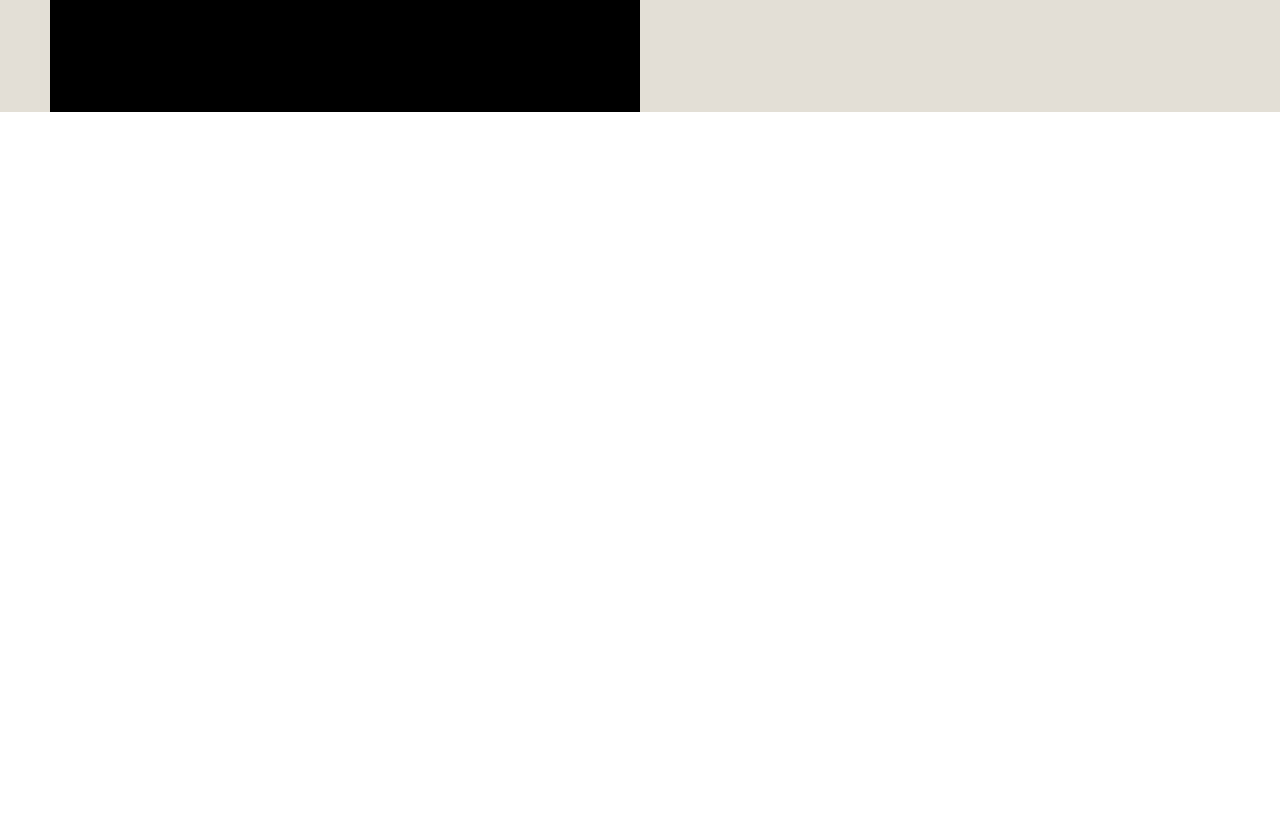
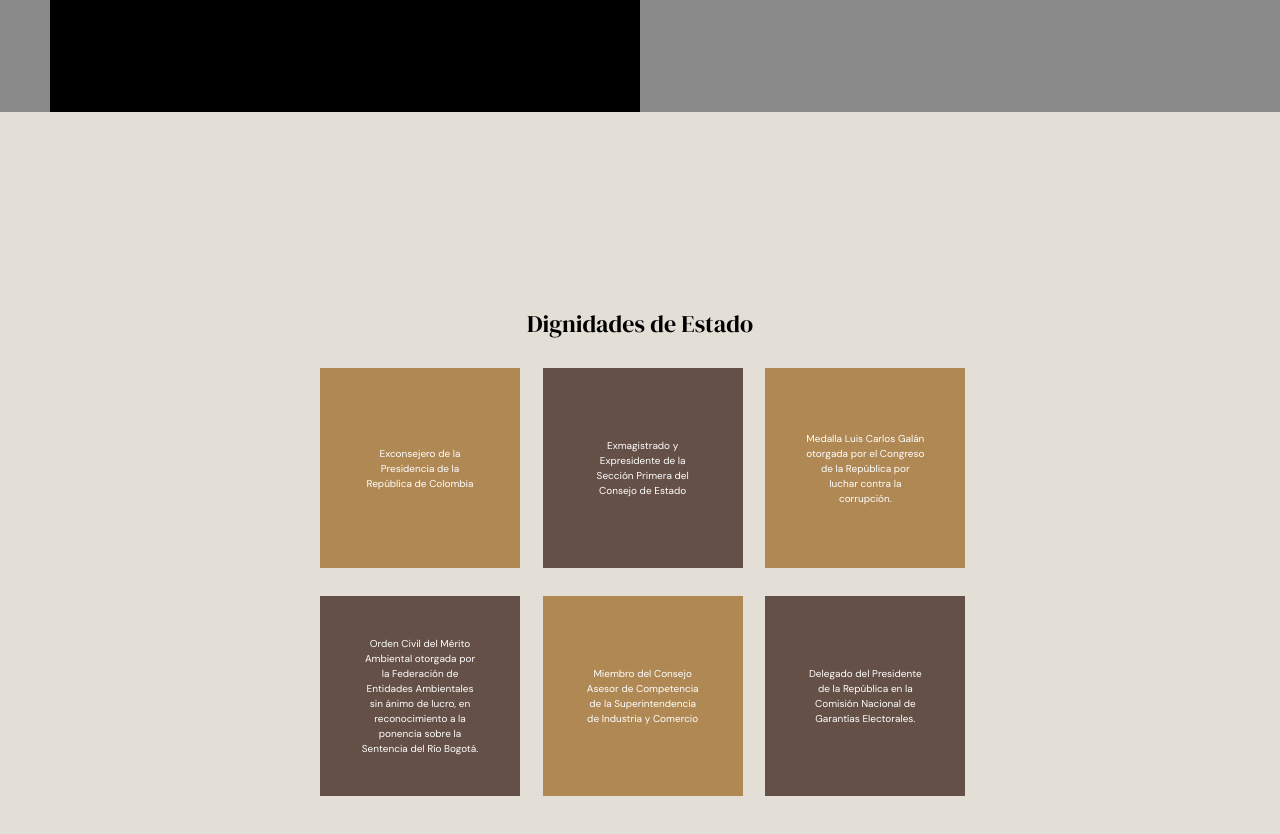
Before and after one commit to MateoGuerreroE/VMPage, a Next.js app: page /home in a window 1280 px wide. Shown: the part 1488-2322 px from the top of the page. Built offline with nearby package versions, Linux system fonts and the light colour scheme.

Commit message:
Day 3 - Complete Home Components

```diff
--- a/app/components/MobileCards.tsx
+++ b/app/components/MobileCards.tsx
@@ -1,13 +1,28 @@
 "use client";
 import React from "react";
-import {Carousel} from "flowbite-react";
+import { Carousel, FlowbiteBoolean } from "flowbite-react";
+import { mobileCardHomeData } from "../data/data";
+import { MobileCardData } from "@/types/types";
+import InfoCard from "./infoCard";
 
 export default function MobileCards() {
+  const carouselTheme = {
+    item: {
+      base: "absolute left-1/2 top-1/2 block w-full -translate-x-1/2 -translate-y-1/2",
+    },
+  };
   return (
-    <div className="w-[200px] h-[500px]">
-        <Carousel className="overflow-hidden">
-            {}
-        </Carousel>
+    <div className="w-full h-full">
+      <Carousel slide={false}>
+        {mobileCardHomeData.map((info: MobileCardData, idx: number) => (
+          <InfoCard
+            additional="px-20"
+            text={info.text}
+            text_color="white"
+            color={`${idx % 2 ? "#645047" : "#af8854"}`}
+          />
+        ))}
+      </Carousel>
     </div>
   );
 }
--- a/app/components/infoCard.tsx
+++ b/app/components/infoCard.tsx
@@ -2,17 +2,26 @@
 
 export interface InfoCardParams {
   text: string;
-  text_color: 'white' | 'black';
+  mobileText?: string;
+  text_color: "white" | "black";
   color: string;
+  additional?: string;
 }
 
-export default function InfoCard({ text, color, text_color }: InfoCardParams) {
+export default function InfoCard({
+  text,
+  color,
+  text_color,
+  mobileText = text,
+  additional = "p-0",
+}: InfoCardParams) {
   return (
     <div
-      className={`w-full h-full text-${text_color} text-center flex items-center justify-center`}
+      className={`w-full h-full text-${text_color} font-dmsans text-center ${additional} flex items-center justify-center`}
       style={{ backgroundColor: color }}
     >
-      <p className="font">{text}</p>
+      <p className="short:flex hidden">{text}</p>
+      <p className="short:hidden flex">{mobileText}</p>
     </div>
   );
 }
--- a/app/components/mobileMenu.tsx
+++ b/app/components/mobileMenu.tsx
@@ -44,8 +44,8 @@
         />
       </button>
       <div
-        className={`transition-[opacity] ease-in-out duration-700 absolute top-[150px] bg-gradient-to-r from-black left-0 w-[20%] h-[100vh] ${
-          isMenuOpen ? "opacity-50" : "opacity-0"
+        className={`transition-[right] duration-700 absolute top-[150px] bg-gradient-to-r from-black w-[20%] h-[100vh] ${
+          isMenuOpen ? "right-[85%]" : "right-[100%]"
         } `}
       ></div>
       <div
--- a/app/components/navbar.tsx
+++ b/app/components/navbar.tsx
@@ -4,7 +4,7 @@
 
 export default function NavBar() {
   return (
-    <nav className="fixed top-0 w-full flex justify-center bg-black bg-opacity-70 h-[150px] max-h-[200px] lg:h-[15vh]">
+    <nav className="fixed top-0 w-full flex justify-center bg-black bg-opacity-70 h-[150px] max-h-[200px] lg:h-[15vh] z-50">
       <div className="w-full max-w-[1500px] h-full flex p-[3vh] lg:px-[50px] lg:py-[1vh] justify-between">
         <div className="flex flex-col justify-center gap-1 xl:gap-[10%] w-[80%]">
           <img
@@ -33,7 +33,7 @@
             className="w-[2.5vh] max-w-[30px] h-[60%]"
           />
         </div>
-        <div className="w-[20%] flex justify-center items-center lg:hidden">
+        <div className="w-[20%] flex justify-center items-center lg:hidden overflow-hidden">
           <MobileMenu />
         </div>
       </div>
--- a/app/data/data.ts
+++ b/app/data/data.ts
@@ -1,5 +1,30 @@
-import {MobileCardData} from "@/types/types";
+import { MobileCardData } from "@/types/types";
 
 export const mobileCardHomeData: MobileCardData[] = [
-    { text: "a"}
-]
+  { text: "Exconsejero de la Presidencia de la República de Colombia" },
+  {
+    text: "Exmagistrado titular y Expresidente de la Sección Primera del Consejo de Estado",
+    mobileText:
+      "Exmagistrado y Expresidente de la Sección Primera del Consejo de Estado",
+  },
+  {
+    text: "Medalla Luis Carlos Galán otorgada por las Comisiones de Ética del Congreso de la República por una vida de lucha contra la corrupción",
+    mobileText:
+      "Medalla Luis Carlos Galán otorgada por el Congreso de la República por luchar contra la corrupción.",
+  },
+  {
+    text: "Orden Civil del Mérito Ambiental otorgado por la Federación de Entidades Ambientales sin ánimo de lucro, como reconocimiento a la ponencia sobre la Sentencia del Rio Bogotá",
+    mobileText:
+      "Orden Civil del Mérito Ambiental otorgada por la Federación de Entidades Ambientales sin ánimo de lucro, en reconocimiento a la ponencia sobre la Sentencia del Río Bogotá.",
+  },
+  {
+    text: "Miembro del Consejo Asesor de la Competencia de la Superintendencia del Superintendente de Industria y Comercio",
+    mobileText:
+      "Miembro del Consejo Asesor de Competencia de la Superintendencia de Industria y Comercio",
+  },
+  {
+    text: "Delegado del Presidente de la República en la Comisión Nacional de Garantías Electorales frente a los partidos políticos",
+    mobileText:
+      "Delegado del Presidente de la República en la Comisión Nacional de Garantías Electorales.",
+  },
+];
--- a/app/home/page.tsx
+++ b/app/home/page.tsx
@@ -1,7 +1,6 @@
 import React from "react";
 import SectionA from "../views/Home/sectionA";
 import SectionB from "../views/Home/sectionB";
-import NavBar from "../components/navbar";
 import SectionC from "../views/Home/sectionC";
 
 export default function Home() {
--- a/app/views/Home/sectionB.tsx
+++ b/app/views/Home/sectionB.tsx
@@ -3,12 +3,12 @@
 
 export default function SectionB() {
   return (
-    <section className="h-[100vh] w-full bg-[#e3dfd6]">
+    <section className="h-[100vh] w-full bg-[#898989]">
       <div className="h-full w-full px-10 lg:p-0 flex lg:justify-center">
         <div className="flex flex-col lg:flex-row items-start h-full justify-center lg:w-[1500px] lg:px-[50px]">
           <div className="w-1/2 bg-black h-full hidden lg:flex"></div>
           <div className="w-full lg:w-1/2 h-full flex items-center">
-            <div className="h-[70%] lg:p-10 flex flex-col justify-center mt-20 md:m-0">
+            <div className="h-[70%] lg:p-10 flex flex-col justify-center mt-20 md:m-0 text-white">
               <h2 className="font-display text-3xl">
                 Marco Antonio Velilla Moreno
               </h2>
--- a/app/views/Home/sectionC.tsx
+++ b/app/views/Home/sectionC.tsx
@@ -1,13 +1,33 @@
 import React from "react";
 import { Carousel } from "flowbite-react";
 import MobileCards from "@/app/components/MobileCards";
+import { mobileCardHomeData } from "@/app/data/data";
+import InfoCard from "@/app/components/infoCard";
 
 export default function SectionC() {
-  return <section className="h-[100vh] w-full bg-white">
-    <div className="h-full w-full px-10 lg:p-0 flex lg:justify-center">
-      <div  className="flex flex-col lg:flex-row items-start h-full justify-center lg:w-[1500px] lg:px-[50px]">
-        <MobileCards />
+  return (
+    <section className="h-[100vh] w-full bg-[#e3dfd6]">
+      <div className="h-full w-full px-10 lg:p-0 flex lg:justify-center items-center">
+        <div className="flex flex-col items-center w-full h-[80%] justify-center lg:w-[1500px] lg:px-[50px] gap-7 mt-20">
+          <h3 className="font-display text-2xl">Dignidades de Estado</h3>
+          <div className="hidden lg:grid grid-cols-3 gap-7 w-full xl:w-[80vh]">
+            {mobileCardHomeData.map((info, idx) => (
+              <div className="xl:w-[25vh] xl:h-[25vh] h-[25vh]">
+                <InfoCard
+                  mobileText={info.mobileText}
+                  additional="p-10 xl:text-[10px] 2xl:text-base"
+                  text={info.text}
+                  text_color="white"
+                  color={`${idx % 2 ? "#645047" : "#af8854"}`}
+                />
+              </div>
+            ))}
+          </div>
+          <div className="w-full h-[70%] lg:hidden">
+            <MobileCards />
+          </div>
+        </div>
       </div>
-    </div>
-  </section>;
+    </section>
+  );
 }
--- a/tailwind.config.ts
+++ b/tailwind.config.ts
@@ -10,6 +10,9 @@
   ],
   theme: {
     extend: {
+      screens: {
+        short: { raw: "(min-height: 901px)" },
+      },
       backgroundImage: {
         "gradient-radial": "radial-gradient(var(--tw-gradient-stops))",
         "gradient-conic":
```
Also changed, not shown: types/types.ts (+4 -3 lines).
